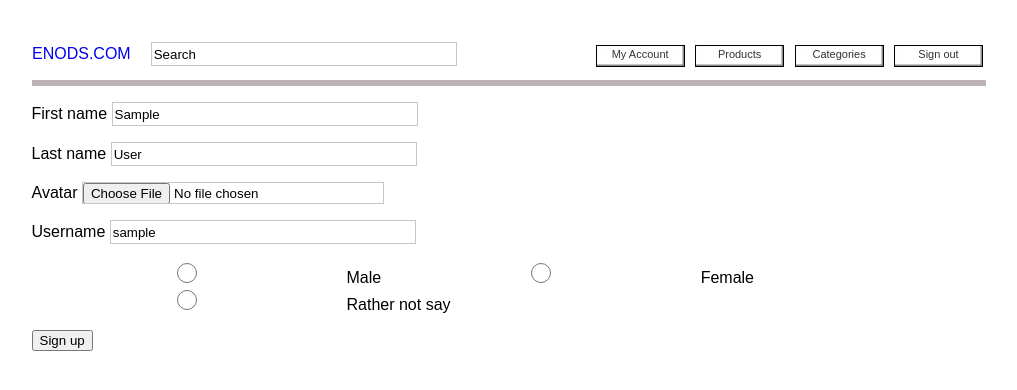
After one commit to neeraji2it/enods, a Rails app: page /profiles/1/profile in a window 1280 px wide. The commit adds this page. Shown: the top 390 px of the page, without its empty margins (131-1148 px from the left). Run offline with Rails 7, Linux system fonts and the light colour scheme; the visitor is signed in with stand-in values (Sample User, id 1); data comes from the database, SQL or seed files in the repository; parts of the project's set-up code (start-up, migrations or seed data) failed here and were passed over; some libraries are stand-ins or nearby versions.

```diff
--- a/app/assets/stylesheets/application.css
+++ b/app/assets/stylesheets/application.css
@@ -68,3 +68,18 @@
     border: 1px solid gray;
     background-color: #F5F5F1;
 }
+
+#reg{
+    background: none repeat scroll 0 0 greenyellow;
+    border-top: 1px solid #DBDBDB;
+    box-shadow: 0 1px 8px #888888;
+    border-radius: 7px;
+    height: 64px;
+    left: 0px;
+    padding-left: 9px;
+    position: absolute;
+    top: 22px;
+    width: 201px;
+    z-index: 1001;
+    line-height: 22px;
+}
--- a/app/controllers/orders_controller.rb
+++ b/app/controllers/orders_controller.rb
@@ -30,6 +30,9 @@ class OrdersController < ApplicationController
     @cart = current_cart
     @order = @cart.build_order(params[:order].merge({:ip_address => request.remote_ip, :cart_id => @cart.id, :user_id => current_user.id, :express_token => @cart.paypal_express_token}))
     if @order.save
+      for product in @cart.line_items
+        product.update_attribute(:status, 'sold')
+      end
       if @order.purchase
         session.delete(:cart_id)
         flash[:notice] = "Payment has been successfully done"
--- a/app/controllers/products_controller.rb
+++ b/app/controllers/products_controller.rb
@@ -2,7 +2,8 @@ class ProductsController < ApplicationController
   before_filter :is_signin?, :only => ['new','create','add_to_cart']
 
   def index
-    @products = Product.where("status = 'confirmed'").order('product_count DESC')
+    @products = Product.where("status = 'confirmed'").order('product_count DESC') if (user_signed_in? and current_user.role == 'buyer')
+    @products = Product.where("user_id = #{current_user.id}").order('product_count DESC') if (user_signed_in? and current_user.role == 'seller')
   end
 
   def new
--- /dev/null
+++ b/app/controllers/profiles_controller.rb
@@ -0,0 +1,17 @@
+class ProfilesController < ApplicationController
+
+  def profile
+    @user = User.find(params[:id])
+  end
+
+  def profile_update
+    @user = User.find(params[:id])
+    if @user.update_attributes(params[:user])
+      flash[:notice] = "Successfully updated your profile."
+      redirect_to products_path
+    else
+      flash[:error] = "Fail to update your profile"
+      render :action => 'profile'
+    end
+  end
+end
--- /dev/null
+++ b/app/helpers/profiles_helper.rb
@@ -0,0 +1,2 @@
+module ProfilesHelper
+end
--- a/app/models/user.rb
+++ b/app/models/user.rb
@@ -6,9 +6,11 @@ class User < ActiveRecord::Base
     :recoverable, :rememberable, :trackable, :validatable, :confirmable
 
   # Setup accessible (or protected) attributes for your model
-  attr_accessible :email, :password, :password_confirmation,:role,:uid,:details,:secret, :remember_me,:first_name,:last_name,:username,:gender,:agree_terms,:provider,:token
+  attr_accessible :email, :password,:avatar, :password_confirmation,:role,:uid,:details,:secret, :remember_me,:first_name,:last_name,:username,:gender,:agree_terms,:provider,:token
   has_many :products, :dependent => :destroy
   has_many :favourites, :dependent => :destroy
+
+  has_attached_file :avatar, :styles => {:thumb => '90*90>', :large => '900*900>'}
 
   def self.find_from_hash(hash)
     find_by_provider_and_uid(hash['provider'], hash['uid'])
--- a/app/views/home/index.html.erb
+++ b/app/views/home/index.html.erb
@@ -8,8 +8,8 @@
     <div class="prodImgs">
       <% if !@products.empty? %>
         <% for product in @products %>
-          <div class="prodImgWrap">
-            <div class="prodImg"  id="hide_<%= product.id %>">
+          <div class="prodImgWrap"  id="hide_<%= product.id %>">
+            <div class="prodImg">
               <%= link_to image_tag(product.images.first.image.url(:original), :width => '170px', :height => '140px'),product_path(product), :id => "show_#{product.id}" %>
             </div>
             <div id="favourite">
@@ -24,7 +24,7 @@
               <% end %>
             </div>
             <div id="bigImg_<%= product.id %>" class="bigImg" style="display:none;">
-              <%= image_tag(product.images.first.image.url(:original), :width => '370px', :height => '300px') %>
+              <%= link_to image_tag(product.images.first.image.url(:original), :width => '370px', :height => '300px'),  product.images.first.image.url %>
             </div>
           </div>
           <script>
--- a/app/views/layouts/application.html.erb
+++ b/app/views/layouts/application.html.erb
@@ -15,17 +15,26 @@
         <% end %>
       </div>
       <div id="header_login">
-        <% if !current_user %>
-          <%= link_to "Buyer", buyer_users_path, :class => "button" %>
-          <%= link_to "Seller", seller_users_path, :class => "button" %>
-          <%= link_to "Sign In", new_user_session_path, :class => "button" %>
-        <% else %>
-          <%= (user_signed_in? and current_user.role != 'admin') ? (link_to "Dashboard", products_path, :class => "button") : (link_to "Products", admins_path, :class => "button") %>
-          <%= (user_signed_in? and current_user.role != 'admin') ? (link_to "Favourites(#{current_user.favourites.where('status = true').count})", favourites_path, :class => "button") : (link_to "Categories", new_category_path, :class => "button") %>
-          <%= (user_signed_in? and current_user.role != 'admin') ? (link_to "Your Cart(#{current_cart.line_items.count})", carts_path(current_cart), :class => "button", :id => "user_cart") : "" %>
-          <%= link_to "Sign out", destroy_user_session_path, :method => 'delete', :class => "button" %>
-        <% end %>
+        <%= (user_signed_in? ? (link_to "My Account", profile_profile_path(current_user), :class => "button") : " ") %>
+        <%= (user_signed_in? ? (user_signed_in? and current_user.role != 'admin') ? (link_to "Dashboard", products_path, :class => "button") : (link_to "Products", admins_path, :class => "button") : (link_to_function "Signup", "",:id => "register", :class => "button") ) %>
+        <%= (user_signed_in? ? (user_signed_in? and current_user.role != 'admin') ? (link_to "Favourites(#{current_user.favourites.where('status = true').count})", favourites_path, :class => "button") : (link_to "Categories", new_category_path, :class => "button") : "") %>
+        <%= (user_signed_in? ? (user_signed_in? and current_user.role != 'admin') ? (link_to "Your Cart(#{current_cart.line_items.count})", carts_path(current_cart), :class => "button", :id => "user_cart") : ("") : (link_to "Sign In", new_user_session_path, :class => "button")) %>
+        <%= (user_signed_in? ? (link_to "Sign out", destroy_user_session_path, :method => 'delete', :class => "button") : " ") %>
+        <div id="reg" style="display: none;">
+          <%= link_to "Register as a <b>Buyer</b>".html_safe, new_user_path(:role => 'buyer'), :style => 'color: purple;' %>
+          <%= link_to "Register as a <b>Seller</b>".html_safe, new_user_path(:role => 'seller'), :style => 'color: purple;' %>
+          <%= link_to "Register as a <b>Non Profit</b>".html_safe, new_user_path(:role => 'non_profit'), :style => 'color: purple;' %>
+        </div>
       </div>
+      <script>
+        $("#register").click(function(){
+          $("#reg").show();
+        })
+
+        $("#header_login").mouseleave(function(){
+          $("#reg").hide();
+        })
+      </script>
       <div id="cart_expire_time"></div>
     </div>
 
--- a/app/views/products/show.html.erb
+++ b/app/views/products/show.html.erb
@@ -24,11 +24,7 @@
               </td>
             </tr>
           </tbody></table>
-        <% if (user_signed_in? and current_user.role != 'admin') %>
-          <div class="cartButton">
-            <%= link_to "Add to cart", add_to_cart_product_path(@product), :style => 'color : white' %>
-          </div>
-        <% end %>
+        <%= (user_signed_in? and current_user.role != 'admin' and current_user.role != 'seller') ? (link_to "Add to cart", add_to_cart_product_path(@product), :style => 'color : white', :class => 'cartButton') : "" %>
       </div>
       <div class="sellerMsg">
         <br /><%= @product.description %>
--- /dev/null
+++ b/app/views/profiles/profile.html.erb
@@ -0,0 +1,30 @@
+<%= form_for @user, :url => profile_update_profile_path(@user), :method => 'PUT' do |f| %>
+  <p>
+    <%= f.label :first_name %>
+    <%= f.text_field :first_name %>
+  </p>
+
+  <p>
+    <%= f.label :last_name %>
+    <%= f.text_field :last_name %>
+  </p>
+
+  <p>
+    <%= f.label :avatar %>
+    <%= f.file_field :avatar %>
+  </p>
+
+  <p>
+    <%= f.label :username %>
+    <%= f.text_field :username %>
+  </p>
+
+  <p>
+    <%= f.radio_button :gender, "Male" %>Male
+    <%= f.radio_button :gender , "Female"%>Female
+    <%= f.radio_button :gender ,"Rather not say"%>Rather not say
+  </p>
+  <p>
+    <button type="submit">Sign up</button>
+  </p>
+<% end %>
--- a/app/views/users/_form.html.erb
+++ b/app/views/users/_form.html.erb
@@ -1,3 +1,4 @@
+<%= f.hidden_field :role, :value => params[:role] %>
 <p>
   <%= f.label :first_name %>
   <%= f.text_field :first_name %>
--- a/config/routes.rb
+++ b/config/routes.rb
@@ -9,15 +9,7 @@ Enods::Application.routes.draw do
 
   resources :categories
 
-  resources :users do
-    collection do
-      get :buyer
-      get :seller
-      post :create_buyer
-      post :create_seller
-    end
-  end
-
+  resources :users
 
   resources :line_items
   resources :carts do
@@ -51,6 +43,13 @@ Enods::Application.routes.draw do
       put :update_mark_favourite
     end
     resources :images
+  end
+
+  resources :profiles do
+    member do
+      get :profile
+      put :profile_update
+    end
   end
 
   match '/auth/:provider/callback' => 'omniauths#create'
--- a/db/migrate/20130424121925_devise_create_users.rb
+++ b/db/migrate/20130424121925_devise_create_users.rb
@@ -44,6 +44,9 @@ class DeviseCreateUsers < ActiveRecord::Migration
       t.string :secret
       t.text :details
       t.string :role
+      t.string :avatar_file_name
+      t.string :avatar_content_type
+      t.integer :avatar_file_size
       t.timestamps
     end
 
--- a/db/migrate/20130426090327_create_line_items.rb
+++ b/db/migrate/20130426090327_create_line_items.rb
@@ -5,6 +5,7 @@ class CreateLineItems < ActiveRecord::Migration
       t.integer :product_id
       t.integer :cart_id
       t.integer :quantity
+      t.string :status
       t.timestamps
     end
   end
```
Also changed, not shown: app/controllers/users_controller.rb (+3 -18 lines), app/views/users/new.html.erb (added, +8 -0 lines), test/functional/profiles_controller_test.rb (added, +7 -0 lines), test/unit/helpers/profiles_helper_test.rb (added, +4 -0 lines), db/schema.rb.
